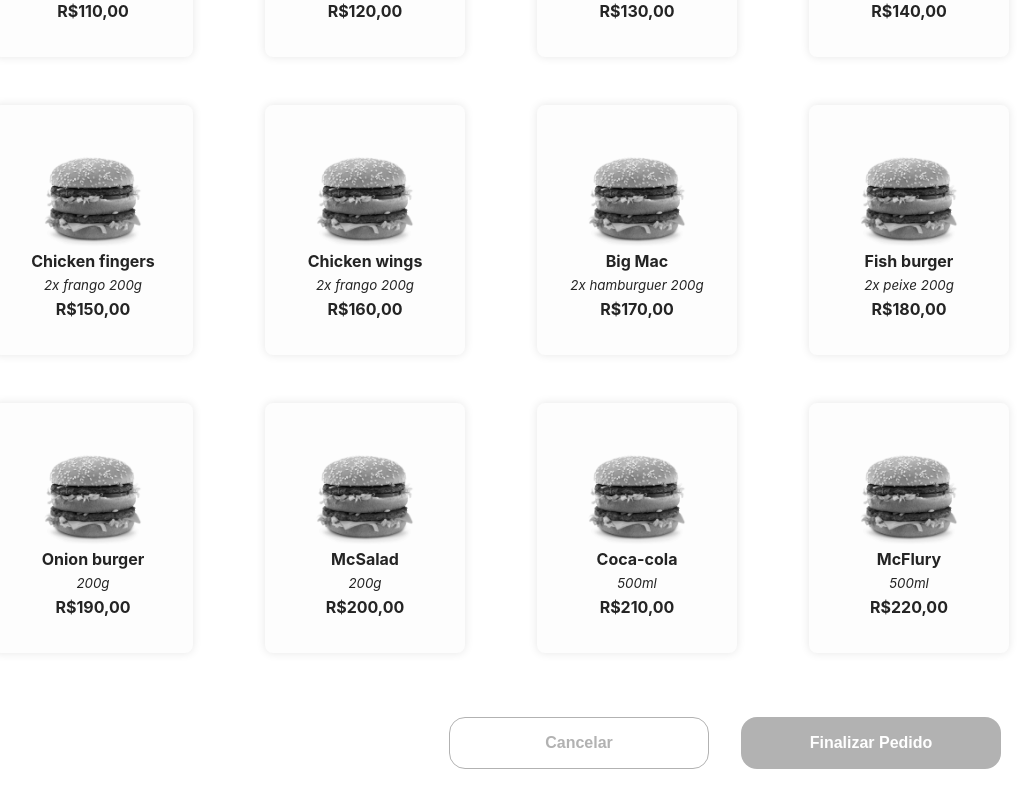
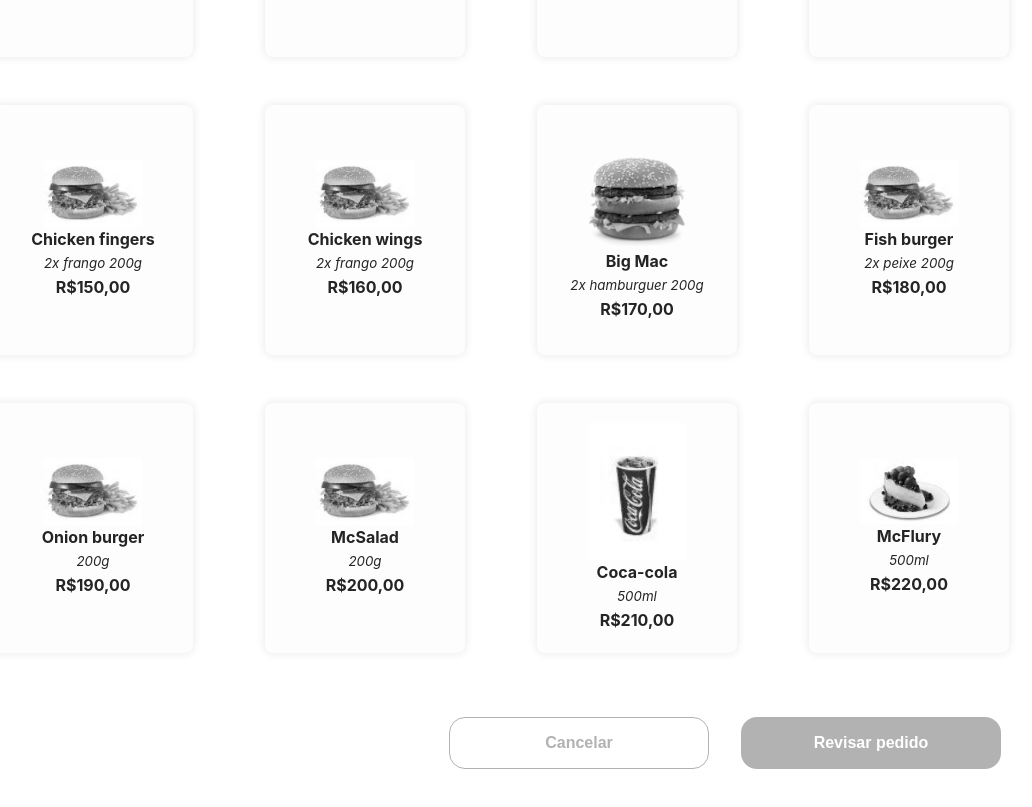
Before and after one commit to andresdslima/devio, a React (Vite) app: page / in a window 1280 px wide. Shown: the part 505-1312 px from the top of the page, without its empty margins (127-1159 px from the left). Built offline with nearby package versions, Linux system fonts and the light colour scheme.

Commit message:
feat: add selected items to myOrder via localStorage

```diff
--- a/src/components/Products/index.tsx
+++ b/src/components/Products/index.tsx
@@ -1,13 +1,41 @@
-import React, { useState } from 'react';
+import React, { useEffect, useState } from 'react';
 import * as S from './styled';
-import bigMac from '../../assets/images/bigMac.png';
 import { products } from '../../services/products';
+import { ModalProps, ProductProps } from '../../types';
 
-export default function Products() {
-	const [showModal, setShowModal] = useState(false);
+export default function Products({ setShowModal }: ModalProps) {
+	const [searchValue, setSearchValue] = useState('');
+	const [productsList, setProductsList] = useState(products);
+
+	const getMyOrder = () => {
+		return JSON.parse(localStorage.getItem('products') || `[]`);
+	};
+
+	const cancelOrder = () => {
+		localStorage.setItem('products', '[]');
+		window.location.reload();
+	};
+
+	const addItem = (product: ProductProps) => {
+		const myOrder = getMyOrder();
+
+		if (myOrder.length === 0) {
+			localStorage.setItem('products', JSON.stringify([product]));
+		} else {
+			localStorage.setItem('products', JSON.stringify([...myOrder, product]));
+		}
+	};
+
+	useEffect(() => {
+		const newProductList = productsList.filter(product =>
+			product.name.toLowerCase().includes(searchValue.toLowerCase()),
+		);
+
+		setProductsList(newProductList);
+		if (searchValue === '') setProductsList(products);
+	}, [searchValue]);
 
 	return (
-		<>
 		<S.SContainer>
 			<div>
 				<h1>Seja bem-vindo(a)!</h1>
@@ -16,15 +44,24 @@
 					name="busca"
 					id="busca"
 					placeholder="O que você procura?"
+					value={searchValue}
+					onChange={event => setSearchValue(event.target.value)}
 				/>
 			</div>
 			<div>
 				<h3>Produtos</h3>
 				<p>Selecione um produto para adicionar ao seu pedido.</p>
 				<S.SGridContainer>
-						{products.map(product => (
-							<div key={product.id}>
-								<img src={bigMac} alt={product.name} />
+					{productsList.map(product => (
+						// eslint-disable-next-line jsx-a11y/click-events-have-key-events, jsx-a11y/no-static-element-interactions
+						<div
+							key={product.id}
+							onClick={event => {
+								addItem(product);
+								event.currentTarget.classList.add('active');
+							}}
+						>
+							<img src={product.image} alt={product.name} />
 							<h4>{product.name}</h4>
 							<small>
 								<em>{product.description}</em>
@@ -35,21 +72,17 @@
 				</S.SGridContainer>
 			</div>
 			<div className="buttonContainer">
-					<S.SButton color="#fff" type="button">
+				<S.SButton color="#fff" type="button" onClick={cancelOrder}>
 					Cancelar
 				</S.SButton>
-					<S.SButton color="#9F9F9F" type="button">
-						Finalizar Pedido
+				<S.SButton
+					color="#9F9F9F"
+					type="button"
+					onClick={() => setShowModal(true)}
+				>
+					Revisar pedido
 				</S.SButton>
 			</div>
 		</S.SContainer>
-			{showModal && (
-				<div>
-					<div>
-						<h2>Revise seu pedido</h2>
-					</div>
-				</div>
-			)}
-		</>
 	);
 }
--- a/src/components/Products/styled.ts
+++ b/src/components/Products/styled.ts
@@ -58,6 +58,11 @@
 		transition: all 0.3s ease-in-out;
 		border: 2px solid transparent;
 		filter: grayscale(100%);
+
+		&.active {
+			filter: grayscale(0%);
+			border: 2px solid #125c13;
+		}
 
 		img {
 			width: 50%;
--- a/src/services/products.ts
+++ b/src/services/products.ts
@@ -1,10 +1,9 @@
-interface ProductProps {
-	id: number;
-	name: string;
-	description: string;
-	price: string;
-	categoria: string;
-}
+import { ProductProps } from '../types';
+import bigMac from '../assets/images/bigMac.png';
+import fritas from '../assets/images/acompanhamentos.jpg';
+import coca from '../assets/images/bebidas.png';
+import hamburguer from '../assets/images/combos.jpg';
+import sobremesa from '../assets/images/sobremesas.jpg';
 
 export const products: ProductProps[] = [
 	{
@@ -13,6 +12,7 @@
 		description: '2x hamburguer 200g',
 		price: '110,00',
 		categoria: 'hamburguer',
+		image: `${hamburguer}`,
 	},
 	{
 		id: 2,
@@ -20,6 +20,7 @@
 		description: '2x hamburguer 200g',
 		price: '120,00',
 		categoria: 'hamburguer',
+		image: `${hamburguer}`,
 	},
 	{
 		id: 3,
@@ -27,6 +28,7 @@
 		description: '2x frango 200g',
 		price: '130,00',
 		categoria: 'frango',
+		image: `${hamburguer}`,
 	},
 	{
 		id: 4,
@@ -34,6 +36,7 @@
 		description: '2x fritas 200g',
 		price: '140,00',
 		categoria: 'fritas',
+		image: `${fritas}`,
 	},
 	{
 		id: 5,
@@ -41,6 +44,7 @@
 		description: '2x frango 200g',
 		price: '150,00',
 		categoria: 'frango',
+		image: `${hamburguer}`,
 	},
 	{
 		id: 6,
@@ -48,6 +52,7 @@
 		description: '2x frango 200g',
 		price: '160,00',
 		categoria: 'frango',
+		image: `${hamburguer}`,
 	},
 	{
 		id: 7,
@@ -55,6 +60,7 @@
 		description: '2x hamburguer 200g',
 		price: '170,00',
 		categoria: 'hamburguer',
+		image: `${bigMac}`,
 	},
 	{
 		id: 8,
@@ -62,6 +68,7 @@
 		description: '2x peixe 200g',
 		price: '180,00',
 		categoria: 'peixe',
+		image: `${hamburguer}`,
 	},
 	{
 		id: 9,
@@ -69,6 +76,7 @@
 		description: '200g',
 		price: '190,00',
 		categoria: 'vegan',
+		image: `${hamburguer}`,
 	},
 	{
 		id: 10,
@@ -76,6 +84,7 @@
 		description: '200g',
 		price: '200,00',
 		categoria: 'vegan',
+		image: `${hamburguer}`,
 	},
 	{
 		id: 11,
@@ -83,6 +92,7 @@
 		description: '500ml',
 		price: '210,00',
 		categoria: 'bebida',
+		image: `${coca}`,
 	},
 	{
 		id: 12,
@@ -90,5 +100,6 @@
 		description: '500ml',
 		price: '220,00',
 		categoria: 'sobremesa',
+		image: `${sobremesa}`,
 	},
 ];
```
Also changed, not shown: src/assets/images/bebidas.jpg (deleted), src/assets/images/bebidas.png (added). Lines whose indentation alone changed are shown as unchanged.
